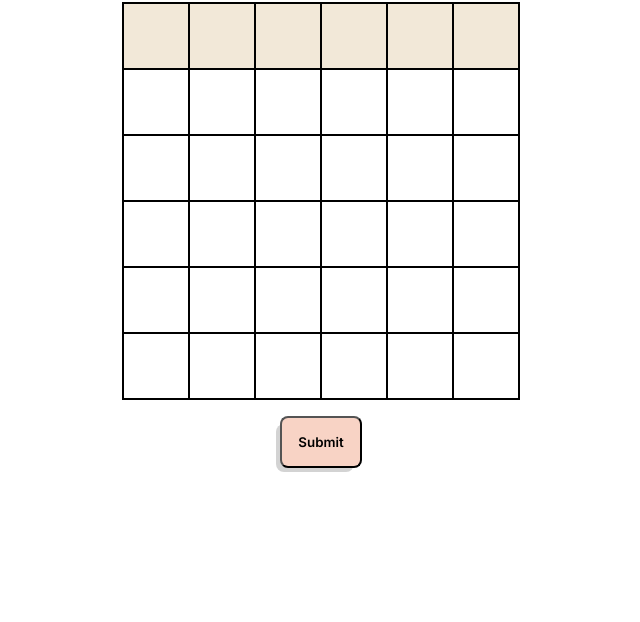
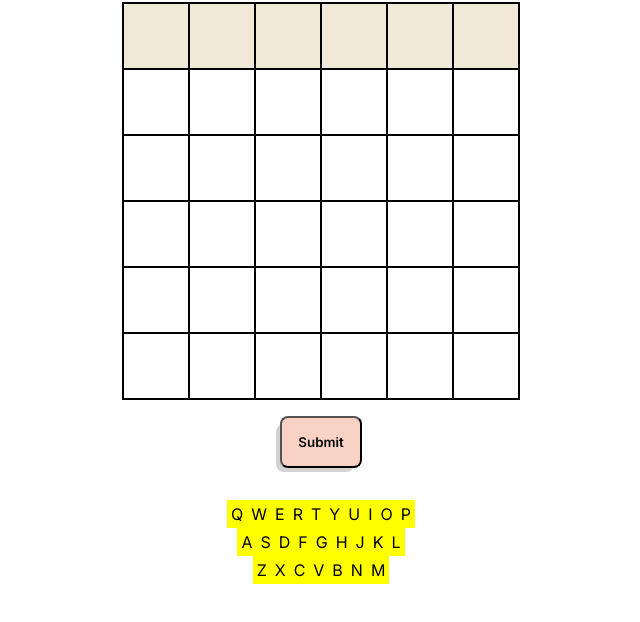
Before and after one commit to jpotts7/jerdle, a website: page public/index.html in a window 1280 px wide. Shown: the part 88-710 px from the top of the page, without its empty margins (319-959 px from the left). Drawn offline with Linux system fonts and the light colour scheme.

Commit message:
Created html keyboard hints and layout styling

```diff
--- a/public/index.html
+++ b/public/index.html
@@ -15,6 +15,41 @@
   <body>
     <h1>Jerdle</h1>
     <section id="grid"></section>
-    <button type="submit">Submit</button>
+    <button type="submit" tabindex="1">Submit</button>
+    <!-- Guessed Letters -->
+    <section id="keyboard">
+      <div class="keyboard-row top">
+        <div class="keyboard-letter">Q</div>
+        <div class="keyboard-letter">W</div>
+        <div class="keyboard-letter">E</div>
+        <div class="keyboard-letter">R</div>
+        <div class="keyboard-letter">T</div>
+        <div class="keyboard-letter">Y</div>
+        <div class="keyboard-letter">U</div>
+        <div class="keyboard-letter">I</div>
+        <div class="keyboard-letter">O</div>
+        <div class="keyboard-letter">P</div>
+      </div>
+      <div class="keyboard-row mid">
+        <div class="keyboard-letter">A</div>
+        <div class="keyboard-letter">S</div>
+        <div class="keyboard-letter">D</div>
+        <div class="keyboard-letter">F</div>
+        <div class="keyboard-letter">G</div>
+        <div class="keyboard-letter">H</div>
+        <div class="keyboard-letter">J</div>
+        <div class="keyboard-letter">K</div>
+        <div class="keyboard-letter">L</div>
+      </div>
+      <div class="keyboard-row bottom">
+        <div class="keyboard-letter">Z</div>
+        <div class="keyboard-letter">X</div>
+        <div class="keyboard-letter">C</div>
+        <div class="keyboard-letter">V</div>
+        <div class="keyboard-letter">B</div>
+        <div class="keyboard-letter">N</div>
+        <div class="keyboard-letter">M</div>
+      </div>
+    </section>
   </body>
 </html>
--- a/public/styles.css
+++ b/public/styles.css
@@ -1,3 +1,5 @@
+/* Animations */
+
 @keyframes fadeInOut {
   0% {
     opacity: 0;
@@ -19,6 +21,8 @@ body {
   align-items: center;
   font-family: Inter, sans-serif;
 }
+
+/* Jerdle Grid */
 
 #grid {
   display: grid;
@@ -78,3 +82,21 @@ button {
 .error {
   animation: fadeInOut 3s ease-in-out forwards;
 }
+
+/* Keyboard Hints */
+
+#keyboard {
+  display: flex;
+  flex-direction: column;
+  align-items: center;
+  padding-top: 32px;
+}
+
+.keyboard-row {
+  display: flex;
+}
+
+.keyboard-letter {
+  padding: 4px;
+  background-color: yellow;
+}
```
